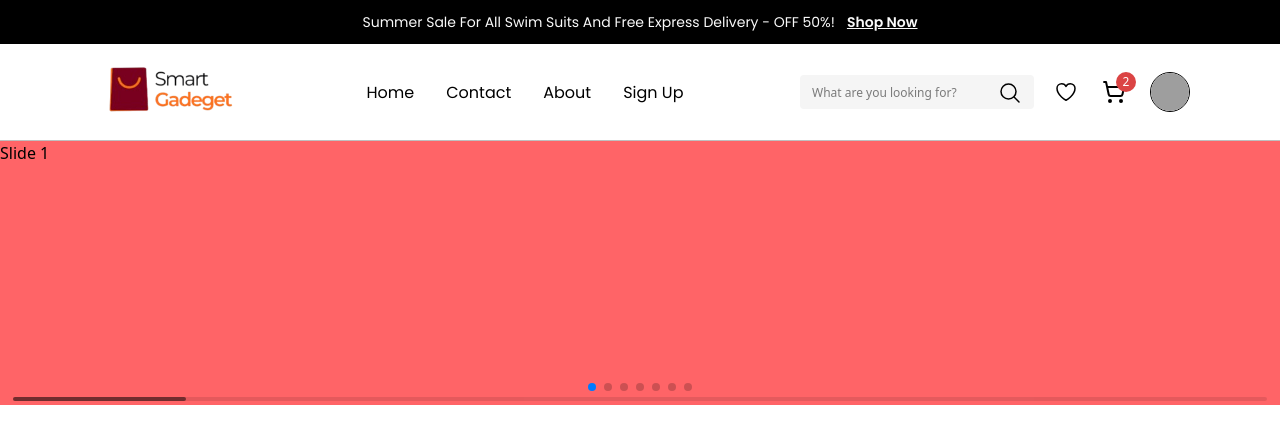
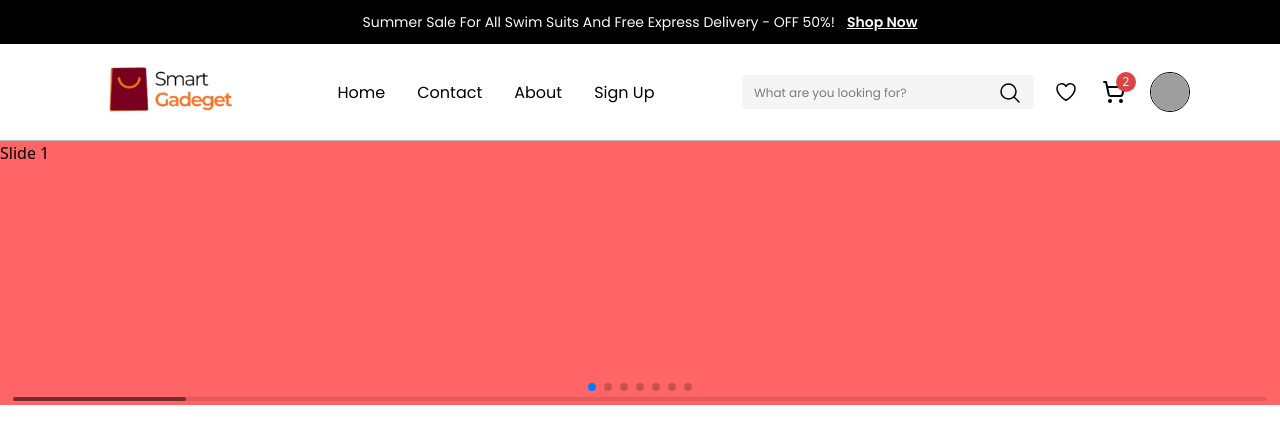
Before and after one commit to nayemalways/SmartGadegets, a React (Vite) app in the folder client/: page / in a window 1280 px wide. Shown: the top 444 px of the page. Built offline with nearby package versions, Linux system fonts and the light colour scheme; grey boxes are pictures that could not be loaded.

Commit message:
added font poppins to searchbar

```diff
--- a/client/src/components/Searchbar.jsx
+++ b/client/src/components/Searchbar.jsx
@@ -11,7 +11,7 @@ const Searchbar = () => {
     return (
         <>
             <div ref={searchRef}  className='relative py-1 space-x-0 max-md:mr-2.5 sm:space-x-3 px-0 sm:ps-3  rounded md:bg-[#F5F5F5] '>
-              <input className='border-none outline-none text-[12px] max-md:hidden' id='search'  type="text" placeholder='What are you looking for?' />
+              <input className='border-none outline-none font-poppins text-[12px] max-md:hidden ' id='search'  type="text" placeholder='What are you looking for?' />
               <button className='active:text-primary max-sm:align-middle' onClick={() => setIsOpen(prev => !prev)} type='submit'>
                 <svg
                 xmlns="http://www.w3.org/2000/svg"
```
